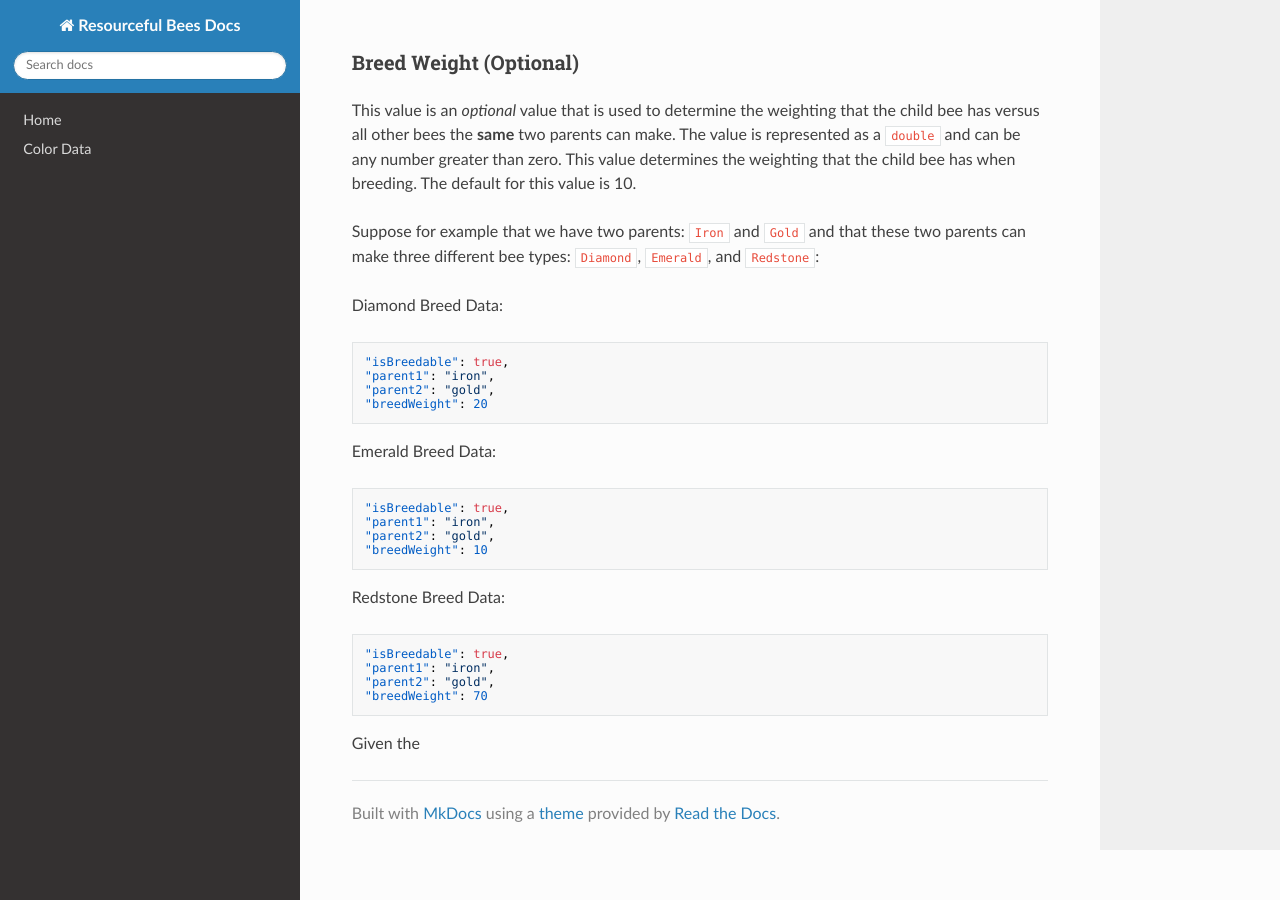
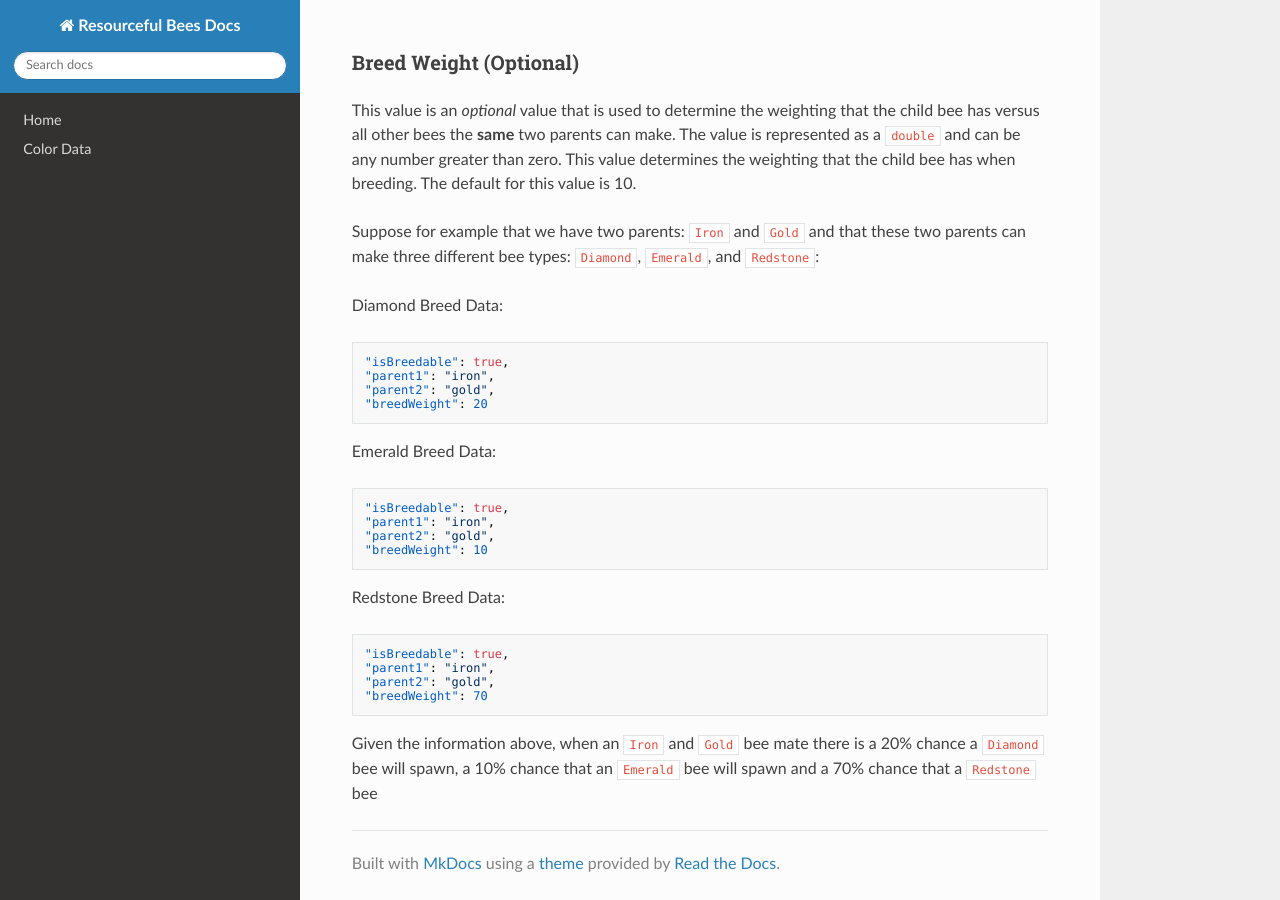
Before and after one commit to Team-Resourceful/ResourcefulBeesDocs, an MkDocs documentation site: the page built from docs/bee_data/breed_data.md, in a window 1280 px wide and 900 px high, scrolled down 1269 px. Built offline with MkDocs 1.6.1, drawn with Linux system fonts in a browser that asks for light colours; nearby versions of some CDN libraries.

Commit message:
docs/bee_data/breed_data.md updated from https://stackedit.io/

````diff
--- a/docs/bee_data/breed_data.md
+++ b/docs/bee_data/breed_data.md
@@ -76,9 +76,9 @@ Redstone Breed Data:
 "breedWeight": 70
 ```
 
-Given the
+Given the information above, when an `Iron` and `Gold` bee mate there is a 20% chance a `Diamond` bee will spawn, a 10% chance that an `Emerald` bee will spawn and a 70% chance that a `Redstone` bee
 <!--stackedit_data:
-eyJoaXN0b3J5IjpbNjMwNjIxMDk0LC0xOTkyOTQ1NDE4LC0xMT
-EzOTc4ODEwLDEwNzgwNTA1MiwtNzUzOTE3MzAxLDgxMDAxNzcx
-OV19
+eyJoaXN0b3J5IjpbLTExNTYzOTQzNDAsLTE5OTI5NDU0MTgsLT
+ExMTM5Nzg4MTAsMTA3ODA1MDUyLC03NTM5MTczMDEsODEwMDE3
+NzE5XX0=
 -->
````
